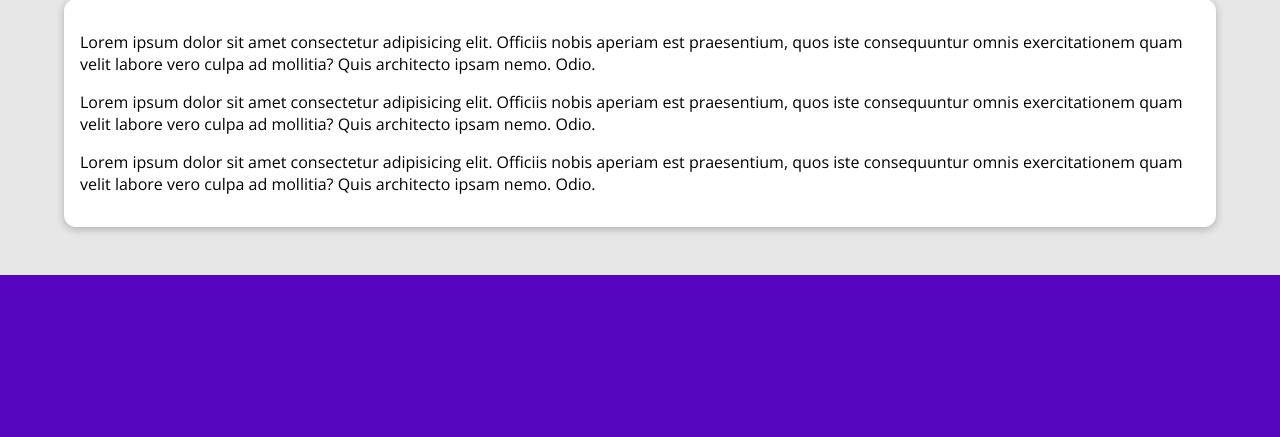
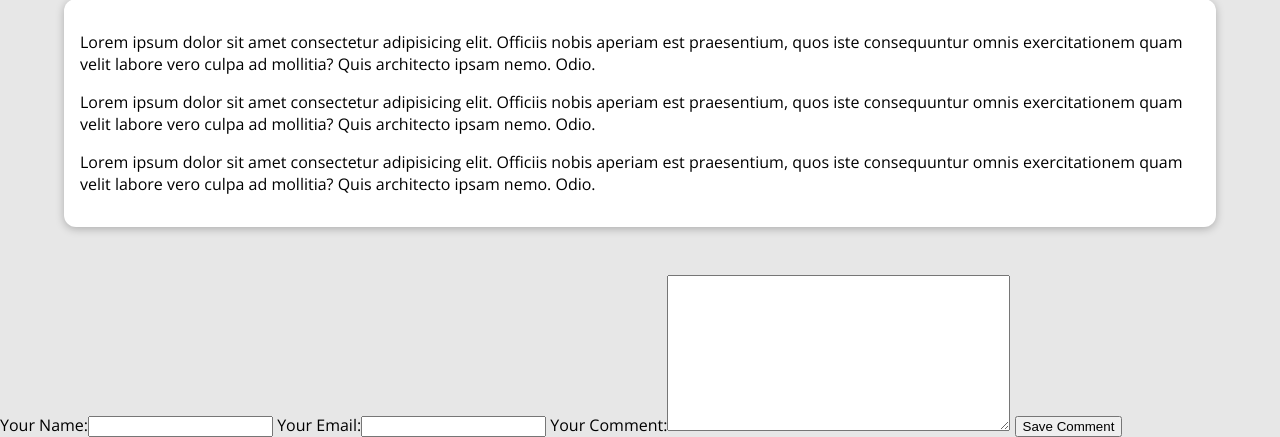
Before and after one commit to justinlove0987/django-mysite-Maximilian, a Django app: a page that uses blog/templates/blog/post-detail.html in a window 1280 px wide. Shown: the part 529-966 px from the top of the page. Before the commit the page ends 804 px from the top, so only its background shows below. Run offline with Django 3.2, Linux system fonts and the light colour scheme; data comes from the database, SQL or seed files in the repository.

Commit message:
190 add a comment form

```diff
--- /dev/null
+++ b/blog/forms.py
@@ -0,0 +1,13 @@
+from django import forms
+
+from .models import Comment
+
+class CommentForm(forms.ModelForm):
+    class Meta:
+        model = Comment
+        exclude = ["post"]
+        labels = {
+            "user_name": "Your Name",
+            "user_email": "Your Email",
+            "text": "Your Comment"
+        }
--- a/blog/templates/blog/post-detail.html
+++ b/blog/templates/blog/post-detail.html
@@ -30,7 +30,9 @@
 </main>
 
 <div>
-  <form action="">
+  <form>
+    {{ comment_form }}
+    <button>Save Comment</button>
   </form>
 </div>
 {% endblock %}
--- a/blog/views.py
+++ b/blog/views.py
@@ -2,6 +2,7 @@ from django.shortcuts import render, get_object_or_404
 from django.views.generic import ListView, DeleteView
 
 from .models import Post
+from .forms import Comment, CommentForm
 
 
 class StartingPageView(ListView):
@@ -29,6 +30,7 @@ class SinglePostView(DeleteView):
       context_object_name = "post"
 
       def get_context_data(self, **kwargs):
-          cotext = super().get_context_data(**kwargs)
-          cotext["post_tags"] = self.object.tags.all()
-          return cotext
+          context = super().get_context_data(**kwargs)
+          context["post_tags"] = self.object.tags.all()
+          context["comment_form"] = CommentForm
+          return context
```
